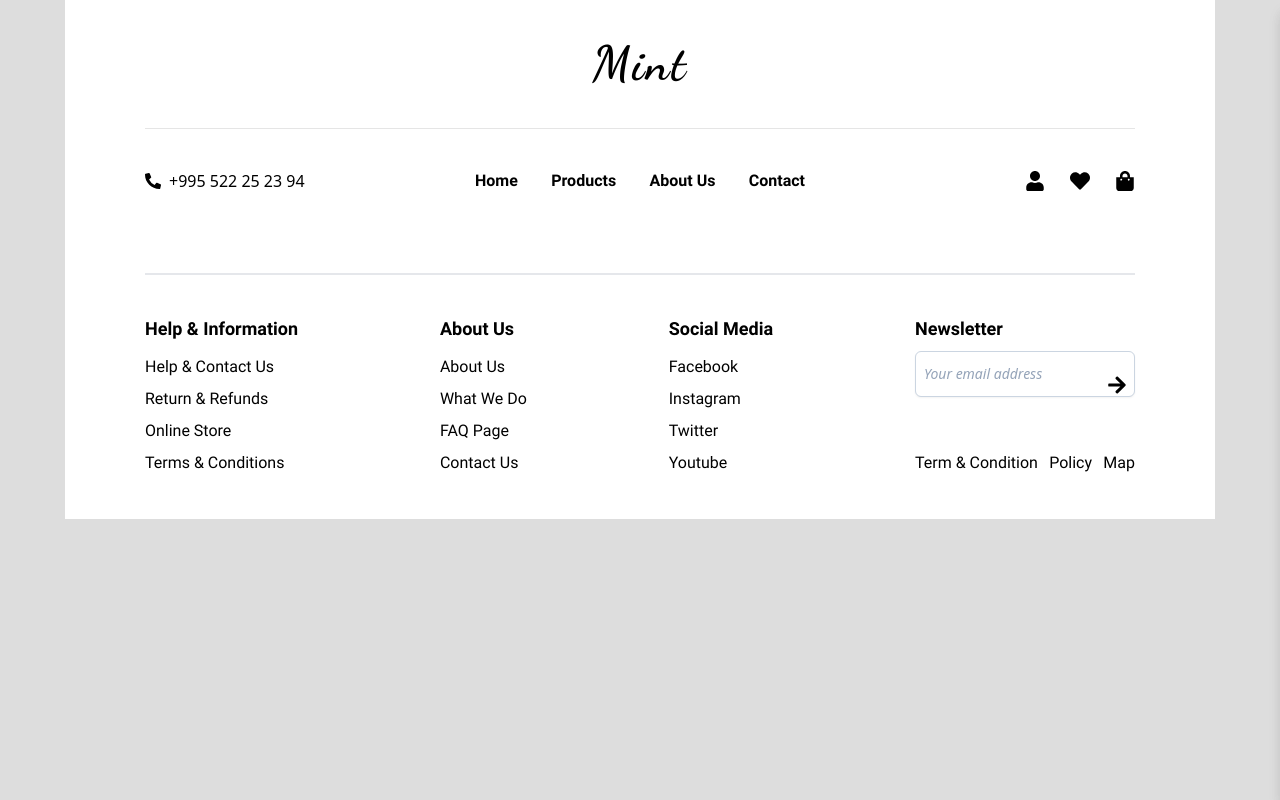
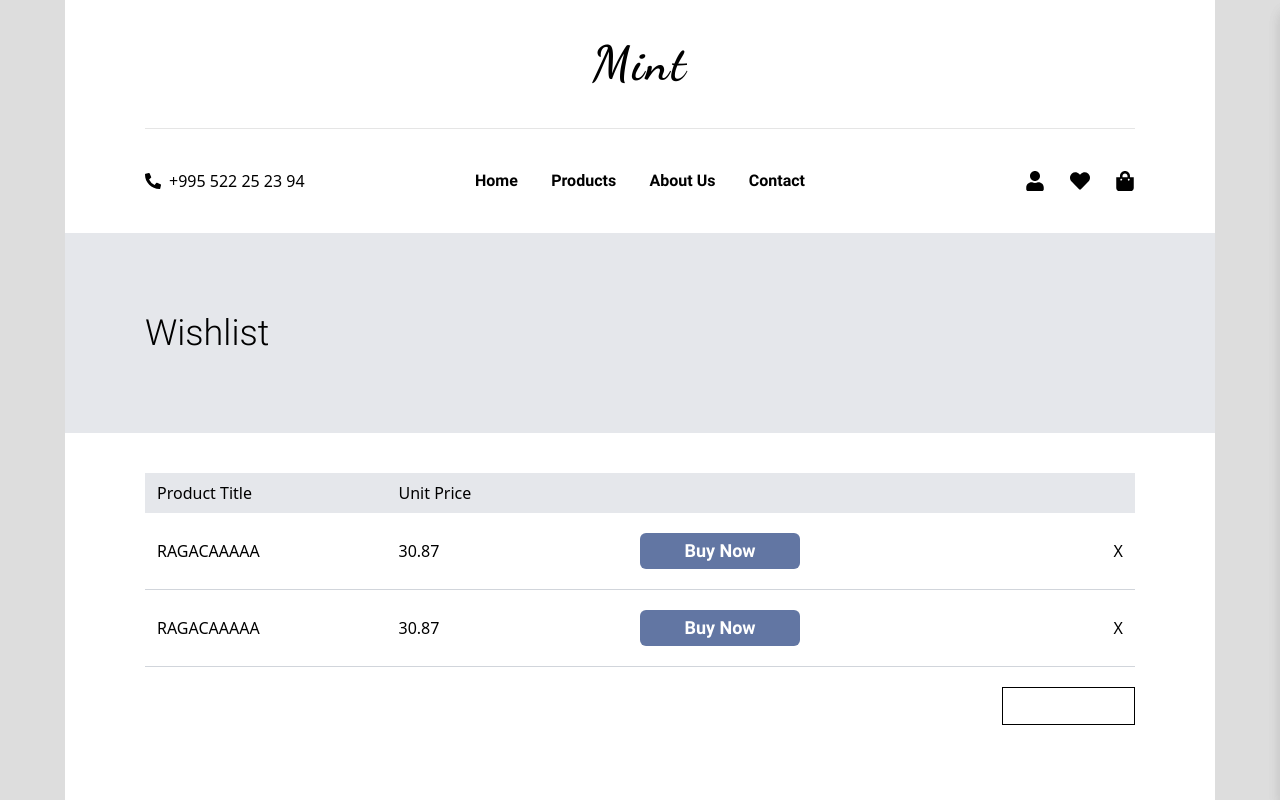
Before and after one commit to GBreg19/mint-store, a React (Create React App) app: page /#/wishlist in a window 1280 px wide. Shown: the top 800 px of the page. Built offline with nearby package versions, Linux system fonts and the light colour scheme.

Commit message:
updating product component, adding add to wishlist

```diff
--- a/db.json
+++ b/db.json
@@ -3,13 +3,13 @@
     {
       "sku": "XYZ12345",
       "name": "Lord of the Rings",
-      "price": "25.50",
+      "price": "25.90",
       "typeSwitcher": "book",
       "dvd": {
         "size": ""
       },
       "book": {
-        "weight": "1.1"
+        "weight": "1.5"
       },
       "furniture": {
         "height": "",
@@ -201,21 +201,21 @@
       "id": 13
     },
     {
-      "sku": "JKSL0123",
-      "name": "LOTR",
+      "sku": "dasdas",
+      "name": "dasds",
       "price": "23",
       "image": "",
-      "typeSwitcher": "book",
+      "typeSwitcher": "furniture",
       "dvd": {
         "size": ""
       },
       "book": {
-        "weight": "0.8"
+        "weight": ""
       },
       "furniture": {
-        "height": "",
-        "width": "",
-        "length": ""
+        "height": "32`1",
+        "width": "324",
+        "length": "553"
       },
       "id": 14
     }
--- a/src/App.js
+++ b/src/App.js
@@ -12,6 +12,7 @@ import Login from "./components/Pages/Login";
 import Products from "./components/Pages/Products";
 import About from "./components/Pages/About";
 import Contact from "./components/Pages/Contact";
+import Wishlist from "./components/Pages/Wishlist";
 
 function App() {
   const [isBurgerClicked, setIsBurgerClicked] = useState(false);
@@ -32,6 +33,7 @@ function App() {
         <Route path="/products" element={<Products />}></Route>
         <Route path="/about-us" element={<About />}></Route>
         <Route path="/contact" element={<Contact />}></Route>
+        <Route path="/wishlist" element={<Wishlist />}></Route>
         <Route exact path="/login" element={<Login />}></Route>
         <Route exact path="/product-add" element={<ProductAdd />}></Route>
       </Routes>
--- a/src/components/Layout/Header.js
+++ b/src/components/Layout/Header.js
@@ -76,7 +76,7 @@ const Header = ({ onSideBurger }) => {
             <button onClick={() => navigate('/login')}>
               <FaUser className="text-xl hover:text-sky-500" />
             </button>
-            <button>
+            <button onClick={() => navigate('/wishlist')}>
               <FaHeart className="text-xl hover:text-sky-500" />
             </button>
             <button
--- a/src/components/Pages/About.js
+++ b/src/components/Pages/About.js
@@ -1,5 +1,4 @@
 import React, { Fragment } from "react";
-import BreadCrumbs from "../Breadcrumbs/Breadcrumbs";
 import Card from "../Layout/Card";
 import Container from "../UI/Container";
 import { FaShoppingBag, FaPaypal, FaLocationArrow } from "react-icons/fa";
--- a/src/components/Pages/Login.js
+++ b/src/components/Pages/Login.js
@@ -1,7 +1,6 @@
 import React, { Fragment, useState } from "react";
 import Container from "../UI/Container";
 import Card from "../Layout/Card";
-import BreadCrumbs from "../Breadcrumbs/Breadcrumbs";
 import Input from "../UI/Input";
 import Button from "../UI/Button";
 
@@ -77,7 +76,7 @@ const Login = ({ data }) => {
                     <input type="checkbox" />
                     <label className="ml-3">Remember me</label>
                   </span>
-                  <a className="hover:text-sky-500 cursor-pointer">
+                  <a href="" className="hover:text-sky-500 cursor-pointer">
                     Forgot your password ?
                   </a>
                 </span>
--- a/src/components/Pages/ProductAdd.js
+++ b/src/components/Pages/ProductAdd.js
@@ -5,7 +5,6 @@ import Input from "../UI/Input";
 import Container from "../UI/Container";
 import useForm from "../../hooks/useForm";
 import { useSelector } from "react-redux";
-import BreadCrumbs from "../Breadcrumbs/Breadcrumbs";
 import Card from "../Layout/Card";
 
 const ProductAdd = () => {
@@ -21,7 +20,6 @@ const ProductAdd = () => {
 
   const inputValues = useSelector((state) => state.form.inputValues);
 
-  const navigate = useNavigate();
 
   useEffect(() => {
     const timer = setTimeout(() => {
@@ -91,7 +89,7 @@ const ProductAdd = () => {
         (key) => inputs[key].length > 0
       ).length;
 
-      console.log(Object.keys(inputs))
+      console.log(inputs)
 
       setValidate(
         inputValues.sku.length >= 1 &&
--- a/src/components/Pages/Products.js
+++ b/src/components/Pages/Products.js
@@ -12,7 +12,7 @@ import Pagination from "../Products/Pagination";
 
 const Products = () => {
   const [searchQuery, setSearchQuery] = useState("");
-  const { setCurrPage, currPage, postsPerPage, lastPostIndex, firstPostIndex } =
+  const { setCurrPage, lastPostIndex, firstPostIndex } =
     usePagination();
 
   const {
@@ -23,7 +23,6 @@ const Products = () => {
     products,
     setProducts,
     error,
-    visibleItems,
     onDefault,
     onPriceLow,
     onPriceHigh,
@@ -147,7 +146,7 @@ const Products = () => {
             <div className="flex justify-between">
               <div className=" w-80 items-center px-4 relative">
                 <span className="relative flex items-center group cursor-pointer">
-                  <a className="pr-2">Sort by: Default</a>
+                  <a href='i' className="pr-2">Sort by: Default</a>
                   <FaChevronDown />
                   <div className="absolute z-10 top-full left-0 w-56 h-32 bg-white border border-1 border-black/10 shadow-md py-3 px-3 hidden group-hover:block">
                     <ul className="h-full flex flex-col justify-between">
--- /dev/null
+++ b/src/components/Pages/Wishlist.js
@@ -0,0 +1,43 @@
+import React, { Fragment } from "react";
+import Container from "../UI/Container";
+import Card from "../Layout/Card";
+import Button from "../UI/Button";
+
+const Wishlist = () => {
+  return (
+    <Fragment>
+      <Card>
+        <h1 className="md:text-4xl text-2xl font-robotoLight text-center">
+          Wishlist
+        </h1>
+      </Card>
+      <Container>
+        <div className="grid grid-cols-4 bg-gray-200 py-2 px-3">
+          <h1>Product Title</h1>
+          <h1>Unit Price</h1>
+        </div>
+        <div>
+          <ul>
+            <li className="grid grid-cols-4 border-b border-gray-300 py-5 px-3 items-center">
+              <h1>RAGACAAAAA</h1>
+              <h1>30.87</h1>
+              <Button className="w-40">Buy Now</Button>
+              <span className="justify-self-end">X</span>
+            </li>
+            <li className="grid grid-cols-4 border-b border-gray-300 py-5 px-3 items-center">
+              <h1>RAGACAAAAA</h1>
+              <h1>30.87</h1>
+              <Button className="w-40">Buy Now</Button>
+              <span className="justify-self-end">X</span>
+            </li>
+          </ul>
+        </div>
+        <div className="text-right mt-5">
+            <Button className='bg-white text-black font-robotoLight border border-black rounded-none  hover:border-sky-500'>Clear Wishlist</Button>
+        </div>
+      </Container>
+    </Fragment>
+  );
+};
+
+export default Wishlist;
--- a/src/slices/cartSlice.js
+++ b/src/slices/cartSlice.js
@@ -1,7 +1,8 @@
-import { createSlice, current } from "@reduxjs/toolkit";
+import { createSlice } from "@reduxjs/toolkit";
 
 const initialState = {
   cartItems: [],
+  wishlistItems: [],
   isClicked: false,
   amount: 1,
   totalQuantity: 0,
@@ -12,7 +13,7 @@ export const cartSlice = createSlice({
   name: "cart",
   initialState: initialState,
   reducers: {
-    addToCart: (state, action) => {
+    addToCart (state, action) {
       const cartItem = action.payload;
       const existingItem = state.cartItems.findIndex(
         (item) => item.id === cartItem.id
--- a/src/slices/formSlice.js
+++ b/src/slices/formSlice.js
@@ -1,4 +1,4 @@
-import { createSlice, current } from "@reduxjs/toolkit";
+import { createSlice } from "@reduxjs/toolkit";
 import produce from "immer";
 
 const initialState = {
```
Also changed, not shown: src/components/Products/Product.js (+34 -10 lines), src/index.js (+7 -7 lines).
